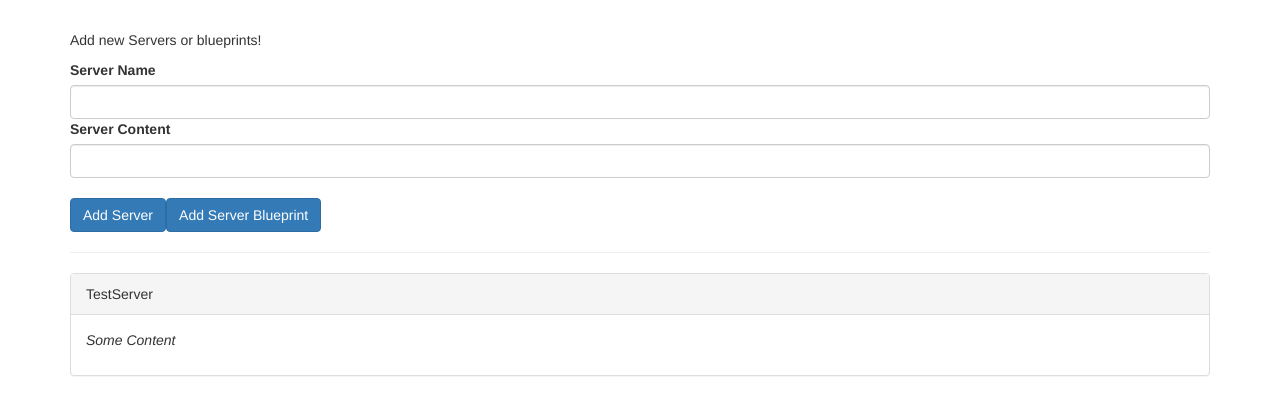
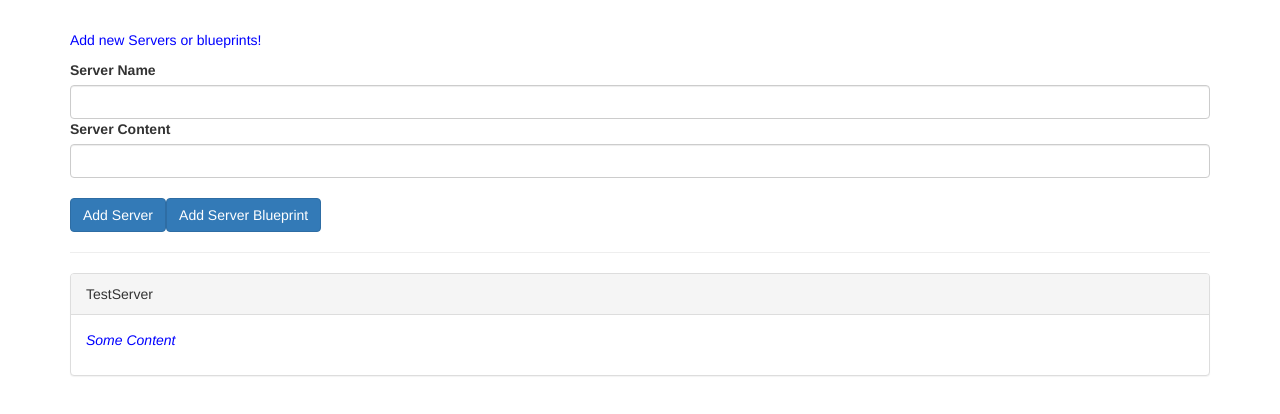
Before and after one commit to yamankumarmalik/cmp-databinding-start, an Angular app: page / in a window 1280 px wide. Shown: the top 414 px of the page. Built offline with nearby package versions, Linux system fonts and the light colour scheme.

Commit message:
Encapsulation

```diff
--- a/src/app/app.component.html
+++ b/src/app/app.component.html
@@ -1,11 +1,14 @@
 <div class="container">
-  <app-cockpit></app-cockpit>
+  <app-cockpit
+    (serverCreated)="onServerAdded($event)"
+    (bpCreated)="onBlueprintAdded($event)"
+  ></app-cockpit>
   <hr />
   <div class="row">
     <div class="col-xs-12">
       <app-server-element
-        *ngFor="let server of serverElements"
-        [element]="server"
+        *ngFor="let serverElement of serverElements"
+        [srvElement]="serverElement"
       ></app-server-element>
     </div>
   </div>
--- a/src/app/app.component.ts
+++ b/src/app/app.component.ts
@@ -9,4 +9,23 @@ export class AppComponent {
   serverElements = [
     { name: 'TestServer', type: 'blueprint', content: 'Some Content' },
   ];
+
+  onServerAdded(serverData: { serverName: string; serverContent: string }) {
+    this.serverElements.push({
+      type: 'server',
+      name: serverData.serverName,
+      content: serverData.serverContent,
+    });
+  }
+
+  onBlueprintAdded(blueprintData: {
+    serverName: string;
+    serverContent: string;
+  }) {
+    this.serverElements.push({
+      type: 'blueprint',
+      name: blueprintData.serverName,
+      content: blueprintData.serverContent,
+    });
+  }
 }
--- a/src/app/cockpit/cockpit.component.html
+++ b/src/app/cockpit/cockpit.component.html
@@ -2,6 +2,7 @@
   <div class="col-xs-12">
     <p>Add new Servers or blueprints!</p>
     <label>Server Name</label>
+    <!-- <input type="text" class="form-control" [(ngModel)]="newServerName" /> -->
     <input type="text" class="form-control" [(ngModel)]="newServerName" />
     <label>Server Content</label>
     <input type="text" class="form-control" [(ngModel)]="newServerContent" />
--- a/src/app/cockpit/cockpit.component.ts
+++ b/src/app/cockpit/cockpit.component.ts
@@ -1,4 +1,4 @@
-import { Component } from '@angular/core';
+import { Component, EventEmitter, Output } from '@angular/core';
 
 @Component({
   selector: 'app-cockpit',
@@ -6,21 +6,29 @@ import { Component } from '@angular/core';
   styleUrl: './cockpit.component.css',
 })
 export class CockpitComponent {
+  @Output() serverCreated = new EventEmitter<{
+    serverName: string;
+    serverContent: string;
+  }>();
+  @Output('bpCreated') blueprintCreated = new EventEmitter<{
+    serverName: string;
+    serverContent: string;
+  }>();
+
   newServerName = '';
   newServerContent = '';
+
   onAddServer() {
-    // this.serverElements.push({
-    //   type: 'server',
-    //   name: this.newServerName,
-    //   content: this.newServerContent,
-    // });
+    this.serverCreated.emit({
+      serverName: this.newServerName,
+      serverContent: this.newServerContent,
+    });
   }
 
   onAddBlueprint() {
-    // this.serverElements.push({
-    //   type: 'blueprint',
-    //   name: this.newServerName,
-    //   content: this.newServerContent,
-    // });
+    this.blueprintCreated.emit({
+      serverName: this.newServerName,
+      serverContent: this.newServerContent,
+    });
   }
 }
--- a/src/app/server-element/server-element.component.css
+++ b/src/app/server-element/server-element.component.css
@@ -0,0 +1,3 @@
+p{
+  color: blue;
+}
--- a/src/app/server-element/server-element.component.ts
+++ b/src/app/server-element/server-element.component.ts
@@ -1,10 +1,11 @@
-import { Component, Input } from '@angular/core';
+import { Component, Input, ViewEncapsulation } from '@angular/core';
 
 @Component({
   selector: 'app-server-element',
   templateUrl: './server-element.component.html',
   styleUrl: './server-element.component.css',
+  encapsulation: ViewEncapsulation.None,
 })
 export class ServerElementComponent {
-  @Input() element: { name: string; content: string; type: string };
+  @Input('srvElement') element: { name: string; content: string; type: string };
 }
```
